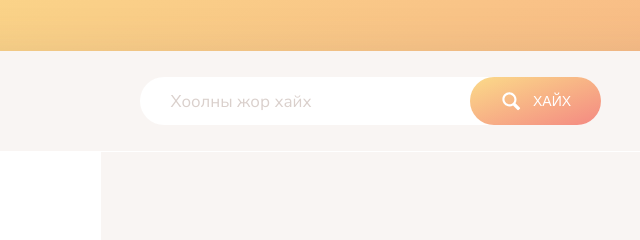
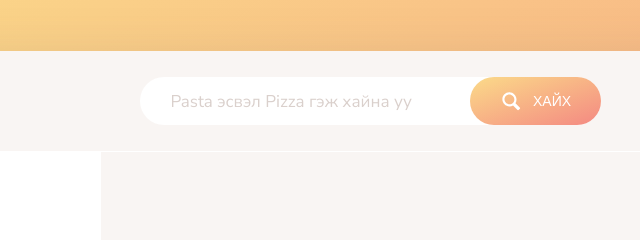
Before and after one commit to Tumurkhuyag/recipe-project-2404, a website built with webpack: page src/index.html in a window 1280 px wide. Shown: the top 240 px of the page, 253-893 px from the left. Built offline with nearby package versions, Linux system fonts and the light colour scheme.

Commit message:
Change search placeholder text

```diff
--- a/src/index.html
+++ b/src/index.html
@@ -20,7 +20,7 @@
           <input
             type="text"
             class="search__field"
-            placeholder="Хоолны жор хайх" />
+            placeholder="Pasta эсвэл Pizza гэж хайна уу" />
           <button class="btn search__btn">
             <svg class="search__icon">
               <use href="img/icons.svg#icon-magnifying-glass"></use>
```
